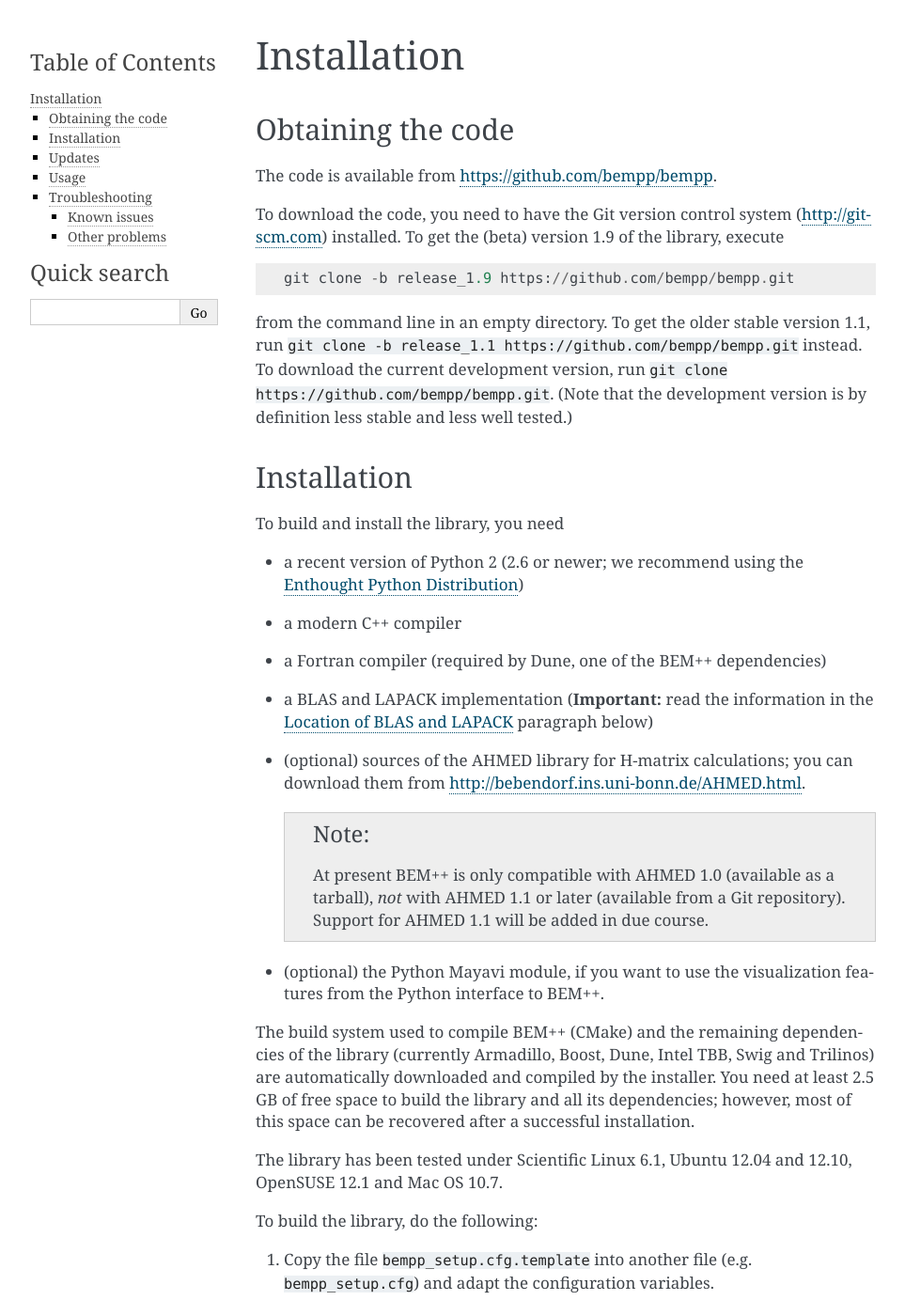
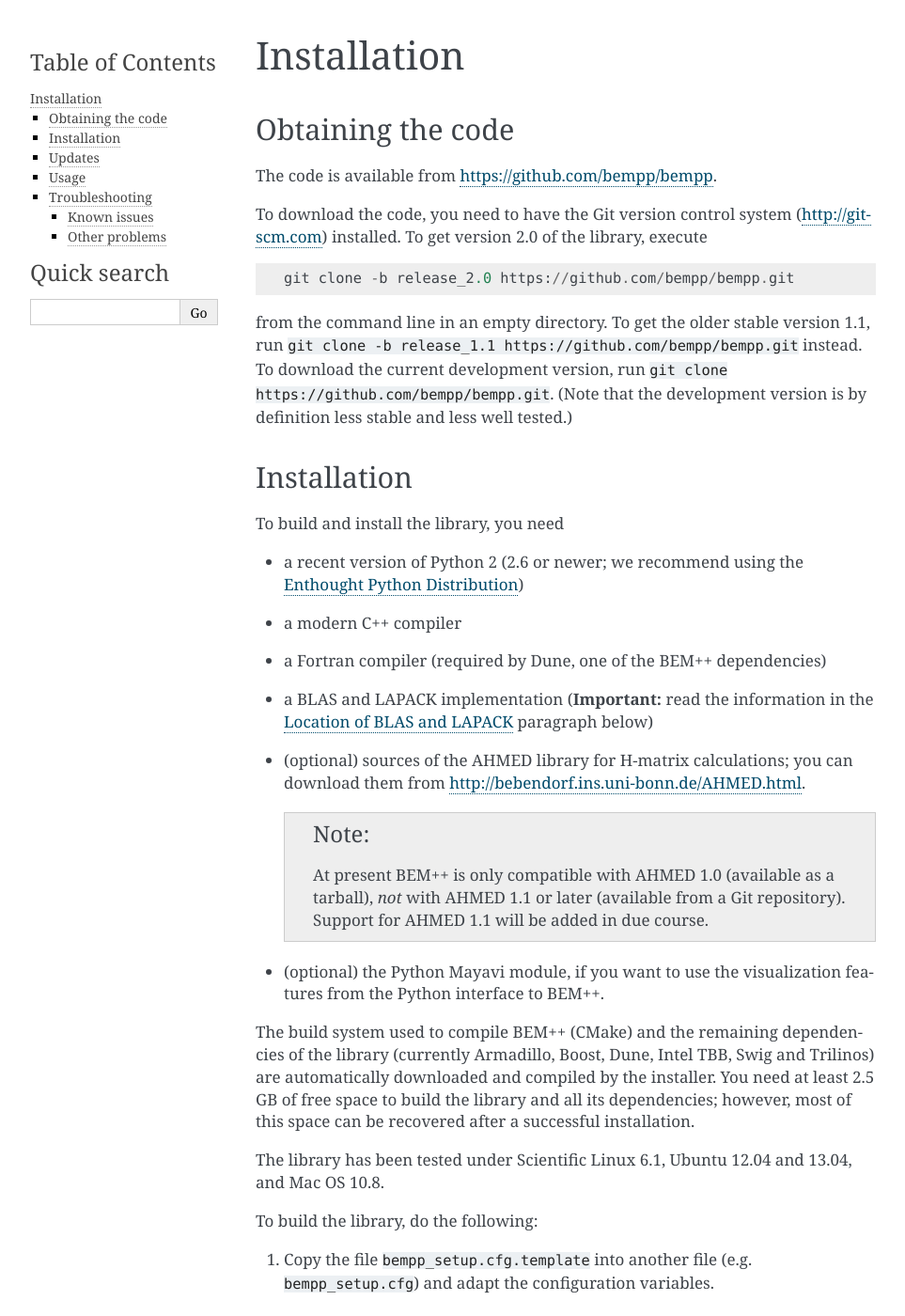
Before and after one commit to evantwout/web, a Sphinx documentation site: the page built from source/installation.rst, in a window 1280 px wide and 1400 px high. Shown: the whole window at 94% size, without its empty margins (148-1111 px from the left). Built offline with Sphinx 7.4.7, drawn with Linux system fonts in a browser that asks for light colours; formulas are drawn with MathJax 3; some of the changed text lies outside the part shown.

Commit message:
Updated documentation for 2.0 release

```diff
--- a/source/index.rst
+++ b/source/index.rst
@@ -51,6 +51,12 @@
 
 News
 ----
+
+27 September 2013: released version 2.0
+......................................
+This is a major new release. It contains many bugfixes to the 1.9 beta release
+and supports opposite order preconditioning for Dirichlet and Helmholtz problems.
+
 
 22 June 2013: released version 1.9.0
 ....................................
--- a/source/installation.rst
+++ b/source/installation.rst
@@ -7,10 +7,10 @@
 The code is available from https://github.com/bempp/bempp.
 
 To download the code, you need to have the Git version control system
-(`<http://git-scm.com>`_) installed. To get the (beta) version 1.9
+(`<http://git-scm.com>`_) installed. To get version 2.0
 of the library, execute ::
 
-    git clone -b release_1.9 https://github.com/bempp/bempp.git
+    git clone -b release_2.0 https://github.com/bempp/bempp.git
 
 from the command line in an empty directory. To get the older stable version
 1.1, run ``git clone -b release_1.1 https://github.com/bempp/bempp.git`` instead.
@@ -50,8 +50,7 @@
 2.5 GB of free space to build the library and all its dependencies; however,
 most of this space can be recovered after a successful installation.
 
-The library has been tested under Scientific Linux 6.1, Ubuntu 12.04 and 12.10,
-OpenSUSE 12.1 and Mac OS 10.7.
+The library has been tested under Scientific Linux 6.1, Ubuntu 12.04 and 13.04, and Mac OS 10.8.
 
 To build the library, do the following:
 
@@ -181,7 +180,7 @@
 Updates
 -------
 
-Bugfixes to the stable version of BEM++ will be committed to the release_1.1
+Bugfixes to the stable version of BEM++ will be committed to the release_2.0
 git branch. You can obtain the latest bugfixes by executing ::
 
    python bempp_setup.py -u all bempp_setup.cfg
```
